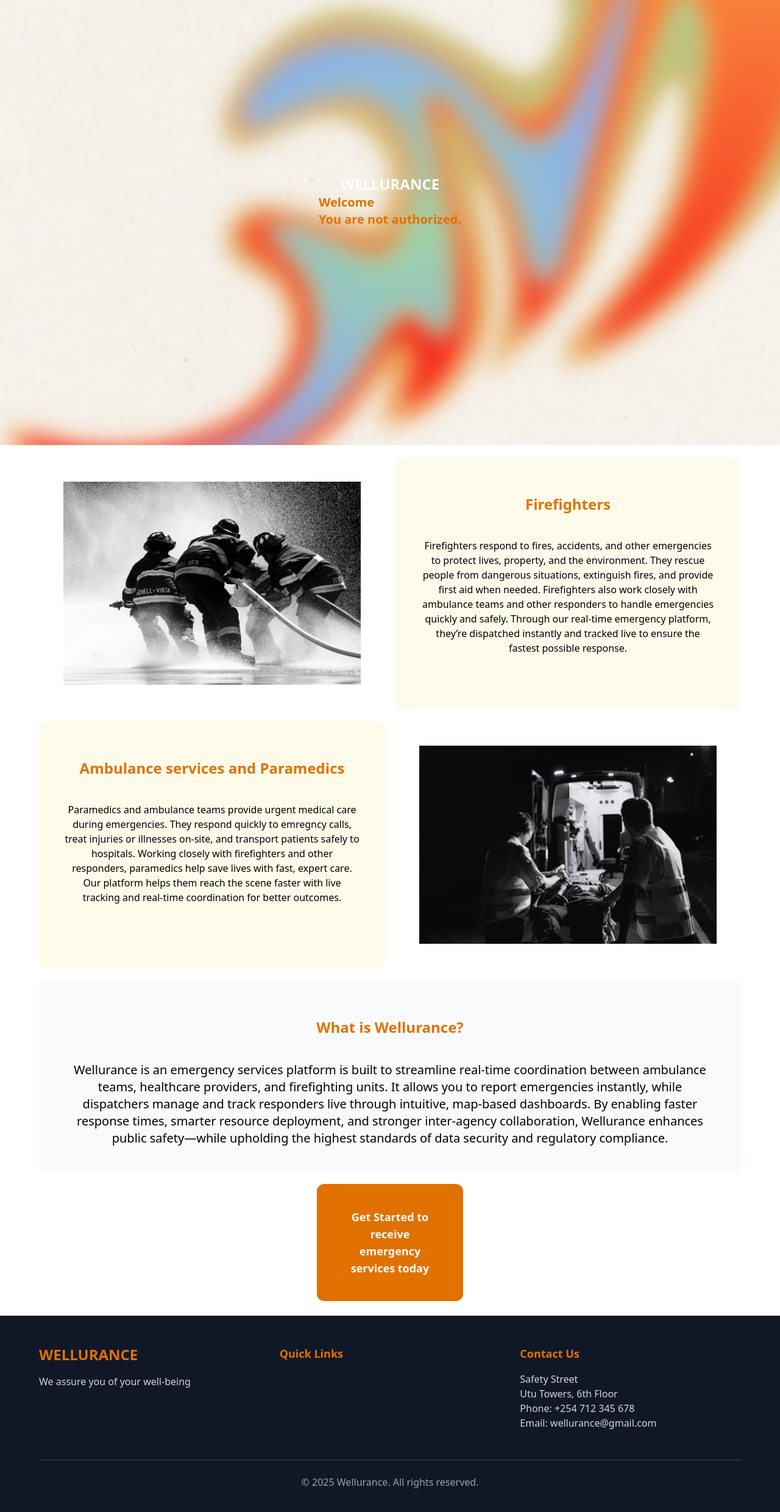
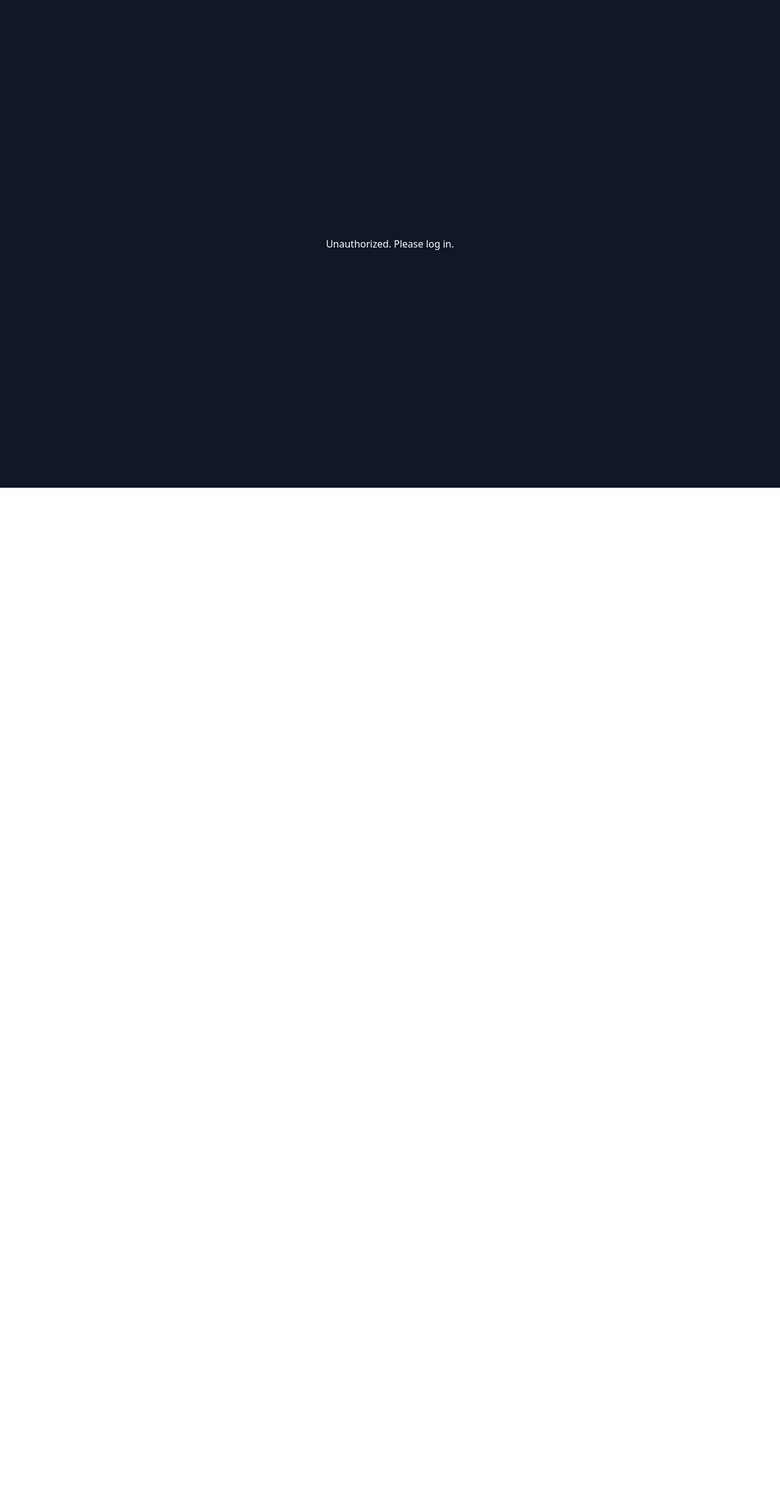
Before and after one commit to swawiye/Wellurance-Frontend, a React (Vite) app in the folder wellurance/: page /admindash in a window 1280 px wide. Shown: the top 2480 px of the page at 61% size. After the commit the page ends 800 px from the top, so only its background shows below. Built offline with nearby package versions, Linux system fonts and the light colour scheme.

Commit message:
changes and deployment

```diff
--- a/wellurance/src/pages/About.jsx
+++ b/wellurance/src/pages/About.jsx
@@ -20,7 +20,7 @@ function About() {
               style={bg}
             >
               <h1 className="text-2xl font-bold text-amber-600">
-                <a href="/">WELLURANCE</a>
+                <a href="/home">WELLURANCE</a>
               </h1>
               <div className="flex space-x-6">
                 <NavLink
--- a/wellurance/src/pages/AdminDash.jsx
+++ b/wellurance/src/pages/AdminDash.jsx
@@ -1,140 +1,76 @@
-import { BrowserRouter as NavLink, Link } from 'react-router-dom';
+import { useContext, useEffect, useState } from 'react';
+import { AuthContext } from './AuthContext';
+import axios from 'axios';
 import bgImg from '../assets/Wellurance Landing image.png';
-import { useContext, useEffect, useState } from 'react';
-import { AuthContext} from './AuthContext';
-import axios from 'axios';
 
 function AdminDash() {
-    const bg = {
-            backgroundImage: `url(${bgImg})`,
-            height: "100vh",
-            marginTop: "-70px",
-            backgroundSize: "cover",
-            backgroundRepeat: "no-repeat",
-            display: "flex",
-            alignItems: "center",
-            justifyContent: "center",
-    };
-    const { token, user } = useContext(AuthContext);
-    const [emergencies, setEmergencies] = useState([]);
+  const { token, user, loading } = useContext(AuthContext);
+  const [emergencies, setEmergencies] = useState([]);
 
-    useEffect(() => {
-    if (user?.role === 'DISPATCHER') {
-      axios.get('/api/reports/', {
-        headers: { Authorization: `Token ${token}` }
-      }).then(res => setEmergencies(res.data));
+  useEffect(() => {
+    if (user?.role === 'DISPATCHER' && token) {
+      axios
+        .get('http://127.0.0.1:8000/api/reports/', {
+          headers: { Authorization: `Token ${token}` },
+        })
+        .then((res) => setEmergencies(res.data))
+        .catch((err) => console.error('Failed to fetch reports:', err));
     }
-    }, [token, user]);
+  }, [token, user]);
 
+  if (loading) {
     return (
-        <div>
-            <div style={bg}>
-                <div>
-                    <h3 className="text-white font-bold text-2xl text-center">WELLURANCE</h3>
-                    <div className="text-amber-600 font-bold text-xl">
-                        <h1>Welcome {user?.username}</h1>
-                            {user?.role === 'DISPATCHER' ? (
-                            emergencies.map(report => (
-                              <div key={report.id}>
-                                <h3>{report.description}</h3>
-                                <p>{report.address}</p>
-                              </div>
-                            ))
-                            ) : (
-                            <p>You are not authorized.</p>
-                            )}
-                    </div>
-                </div>
-            </div>
-            <div className="grid grid-cols-1 md:grid-cols-2 mx-auto max-w-6xl gap-4 mt-5">
-                <div className="px-10 py-10">
-                    <img src="src\assets\Firefighters.jpg"/>
-                </div>
+        <div className="h-screen flex items-center justify-center bg-gray-900 text-white">
+          <p>Loading...</p>
+        </div>
+    );
+  }
 
-                <div className="border border-amber-50 px-10 py-10 rounded-xl bg-amber-50">
-                    <h3 className="font-semibold text-2xl text-amber-600 text-center mt-5">Firefighters</h3>
-                    <p className="text-md text-black text-center mt-10">
-                        Firefighters respond to fires, accidents, and other emergencies to protect
-                        lives, property, and the environment. They rescue people from dangerous situations,
-                        extinguish fires, and provide first aid when needed. Firefighters also work closely with
-                        ambulance teams and other responders to handle emergencies quickly and safely. Through our
-                        real-time emergency platform, they’re dispatched instantly and tracked live to ensure the
-                        fastest possible response.
-                    </p>
-                </div>
-            </div>
+  if (!user || !token) {
+    return (
+      <div className="h-screen flex items-center justify-center bg-gray-900 text-white">
+        <p>Unauthorized. Please log in.</p>
+      </div>
+    );
+  }
 
-            <div className="grid grid-cols-1 md:grid-cols-2 mx-auto max-w-6xl gap-4 mt-5">
-                <div className="border border-amber-50 px-10 py-10 rounded-xl bg-amber-50">
-                    <h3 className="font-semibold text-2xl text-amber-600 text-center mt-5">Ambulance services and Paramedics</h3>
-                    <p className="text-md text-black text-center mt-10">
-                        Paramedics and ambulance teams provide urgent medical care during emergencies. They respond quickly to emregncy calls,
-                        treat injuries or illnesses on-site, and transport patients safely to hospitals. Working closely with firefighters and
-                        other responders, paramedics help save lives with fast, expert care. Our platform helps them reach the scene faster with
-                        live tracking and real-time coordination for better outcomes.
-                    </p>
-                </div>
+  if (user.role !== 'DISPATCHER') {
+    return (
+      <div className="h-screen flex items-center justify-center bg-gray-900 text-white">
+        <p>You are not authorized to view this page.</p>
+      </div>
+    );
+  }
 
-                <div className="px-10 py-10">
-                    <img src="src\assets\Paramedics.jpg"/>
-                </div>
-            </div>
+  return (
+    <div
+      className="min-h-screen bg-cover bg-center p-8 text-white"
+      style={{ backgroundImage: `url(${bgImg})` }}
+    >
+      <div className="bg-black bg-opacity-60 rounded-lg p-6 max-w-5xl mx-auto">
+        <h1 className="text-3xl font-bold mb-4 text-amber-400">Emergency Reports Dashboard</h1>
+        <p className="mb-6">Welcome, {user.username}</p>
 
-            <div className="grid grid-cols-1 md:grid-cols-1 mx-auto max-w-6xl gap-4 mt-5">
-                <div className="border border-gray-50 px-10 py-10 rounded-xl bg-gray-50">
-                    <h3 className="font-semibold text-2xl text-amber-600 text-center mt-5">What is Wellurance?</h3>
-                    <p className="text-xl text-black text-center mt-10">
-                        Wellurance is an emergency services platform is built to streamline real-time coordination between
-                        ambulance teams, healthcare providers, and firefighting units. It allows you to report emergencies
-                        instantly, while dispatchers manage and track responders live through intuitive, map-based dashboards.
-                        By enabling faster response times, smarter resource deployment, and stronger inter-agency collaboration,
-                        Wellurance enhances public safety—while upholding the highest standards of data security and regulatory
-                        compliance.
-                    </p>
-                </div>
-            </div>
+        {emergencies.length === 0 ? (
+          <p>No emergency reports found.</p>
+        ) : (
+          <div className="space-y-4">
+            {emergencies.map((report) => (
+              <div
+                key={report.id}
+                className="border border-amber-600 p-4 rounded-lg bg-white bg-opacity-10"
+              >
+                <h2 className="text-xl font-semibold text-amber-300">{report.description}</h2>
+                <p className="text-sm">Address: {report.address}</p>
+                <p className="text-sm">Reported at: {new Date(report.timestamp).toLocaleString()}</p>
+                <p className="text-sm">Status: {report.status || 'Pending'}</p>
+              </div>
+            ))}
+          </div>
+        )}
+      </div>
+    </div>
+  );
+}
 
-            <div className="flex justify-center mt-5 mb-6">
-                <div className="px-10 py-10 rounded-xl bg-amber-600 w-60 items-center flex justify-center hover:bg-amber-500 transition">
-                    <button className="font-semibold text-lg text-white text-center"><Link to="/register">Get Started to receive emergency services today</Link></button>
-                </div>
-            </div>
-
-            <footer className="bg-gray-900 text-white py-12 px-4">
-                <div className="max-w-6xl mx-auto grid grid-cols-1 md:grid-cols-3 gap-8">
-                    <div className="space-y-4">
-                        <h3 className="text-amber-600 font-bold text-2xl">WELLURANCE</h3>
-                        <p className="text-gray-300">We assure you of your well-being</p>
-                    </div>
-
-                    <div className="space-y-4">
-                        <h4 className="text-amber-600 font-semibold text-lg">Quick Links</h4>
-                        <ul className="space-y-2">
-                            <li>
-                                {/* Social media icons would go here */}
-                                <a href="#" className="text-gray-400 hover:text-amber-600 transition">
-                                    <svg className="w-6 h-6" fill="currentColor" viewBox="0 0 24 24">...</svg>
-                                </a>
-                            </li>
-                        </ul>
-                    </div>
-
-                    <div className="space-y-4">
-                        <h4 className="text-amber-600 font-semibold text-lg">Contact Us</h4>
-                        <address className="text-gray-300 not-italic">
-                            <p>Safety Street</p>
-                            <p>Utu Towers, 6th Floor</p>
-                            <p>Phone: +254 712 345 678</p>
-                            <p>Email: wellurance@gmail.com</p>
-                        </address>
-                    </div>
-                </div>
-
-                <div className="max-w-6xl mx-auto mt-12 pt-6 border-t border-gray-700 text-center text-gray-400">
-                    <p>© {new Date().getFullYear()} Wellurance. All rights reserved.</p>
-                </div>
-            </footer>
-        </div>
-    )
-}
 export default AdminDash;
--- a/wellurance/src/pages/AuthProvider.jsx
+++ b/wellurance/src/pages/AuthProvider.jsx
@@ -1,32 +1,56 @@
-import {useState, useEffect} from 'react';
+import { useState, useEffect } from 'react';
 import axios from 'axios';
-import {AuthContext} from './AuthContext';
+import { AuthContext } from './AuthContext';
 
 const AuthProvider = ({ children }) => {
-    const [user, setUser] = useState(null);
+  const [user, setUser] = useState(() => {
+    const storedUser = localStorage.getItem('user');
+    return storedUser ? JSON.parse(storedUser) : null;
+  });
+
   const [token, setToken] = useState(() => localStorage.getItem('token') || '');
+  const [loading, setLoading] = useState(true);
 
   useEffect(() => {
-        if (token) {
-            axios.get('http://127.0.0.1:8000/auth/users/me/', {
-                headers: { Authorization: `Token ${token}` }
+    if (token && !user) {
+      axios
+        .get('http://127.0.0.1:8000/auth/users/me/', {
+          headers: { Authorization: `Token ${token}` },
         })
-            .then(res => {
+        .then((res) => {
           setUser(res.data);
+          localStorage.setItem('user', JSON.stringify(res.data));
         })
         .catch(() => {
           setUser(null);
           setToken('');
           localStorage.removeItem('token');
-            });
+          localStorage.removeItem('user');
+        })
+        .finally(() => setLoading(false));
+    } else {
+      setLoading(false);
     }
   }, [token]);
 
   const login = async (email, password) => {
     try {
-            const res = await axios.post('http://127.0.0.1:8000/auth/token/login/', { username: email, password });
-            setToken(res.data.auth_token);
-            localStorage.setItem('token', res.data.auth_token);
+      const res = await axios.post('http://127.0.0.1:8000/auth/token/login/', {
+        username: email,
+        password,
+      });
+
+      const newToken = res.data.auth_token;
+      setToken(newToken);
+      localStorage.setItem('token', newToken);
+
+      // Fetch user info after login
+      const userRes = await axios.get('http://127.0.0.1:8000/auth/users/me/', {
+        headers: { Authorization: `Token ${newToken}` },
+      });
+
+      setUser(userRes.data);
+      localStorage.setItem('user', JSON.stringify(userRes.data));
     } catch {
       throw new Error('Login failed. Please check your credentials.');
     }
@@ -34,15 +58,16 @@ const AuthProvider = ({ children }) => {
 
   const logout = () => {
     localStorage.removeItem('token');
+    localStorage.removeItem('user');
     setToken('');
     setUser(null);
   };
 
   const role = user?.role || null;
-    const isAdmin = role === 'admin';
+  const isAdmin = role === 'DISPATCHER';
 
   return (
-        <AuthContext.Provider value={{ user, token, role, isAdmin, login, logout }}>
+    <AuthContext.Provider value={{ user, token, role, isAdmin, login, logout, loading }}>
       {children}
     </AuthContext.Provider>
   );
--- a/wellurance/src/pages/Profile.jsx
+++ b/wellurance/src/pages/Profile.jsx
@@ -4,9 +4,8 @@ import { AuthContext } from './AuthContext';
 import { useContext } from 'react';
 
 function Profile() {
-    const {user} = useContext(AuthContext);
+    const {user, logout} = useContext(AuthContext);
 
-    const {logout} = useContext(AuthContext);
     const navigate = useNavigate();
 
     const handleLogout = () => {
@@ -25,6 +24,15 @@ function Profile() {
       alignItems: 'center',
       animation: 'fadeIn 1.5s ease-in-out',
     };
+
+    if (!user) {
+      return (
+        <div className="h-screen flex items-center justify-center bg-gray-100">
+          <p className="text-gray-700 text-lg">Loading user profile...</p>
+        </div>
+      )
+    }
+
     return (
       <div>
         <div
@@ -32,7 +40,7 @@ function Profile() {
           style={bg}
         >
           <h1 className="text-2xl font-bold text-amber-600">
-            <a href="/">WELLURANCE</a>
+            <a href="/home">WELLURANCE</a>
           </h1>
           <div className="flex space-x-6">
             <NavLink
@@ -111,15 +119,6 @@ function Profile() {
                   readOnly
                 />
               </div>
-              <div>
-                <label className="block text-sm font-medium mb-1 text-gray-700">Password</label>
-                <input
-                  type="text"
-                  className="w-full p-3 border border-gray-300 rounded-md bg-white"
-                  value = {user?.password || ''}
-                  readOnly
-                />
-              </div>
               <button
                 type="submit"
                 className="bg-red-600 text-white px-6 py-3 rounded-md font-semibold hover:bg-amber-600 transition"
--- a/wellurance/src/pages/Services.jsx
+++ b/wellurance/src/pages/Services.jsx
@@ -20,7 +20,7 @@ function EmergencyServices() {
               style={bg}
             >
               <h1 className="text-2xl font-bold text-amber-600">
-                <a href="/">WELLURANCE</a>
+                <a href="/home">WELLURANCE</a>
               </h1>
               <div className="flex space-x-6">
                 <NavLink
--- a/wellurance/vite.config.js
+++ b/wellurance/vite.config.js
@@ -5,4 +5,5 @@ import tailwindcss from '@tailwindcss/vite'
 // https://vite.dev/config/
 export default defineConfig({
   plugins: [react(), tailwindcss(),],
+  // base: process.env.VITE_BASE_PATH || "/Wellurance-Frontend",
 })
```
Also changed, not shown: wellurance/src/pages/LogIn.jsx (+21 -6 lines). Lines whose indentation alone changed are shown as unchanged.
